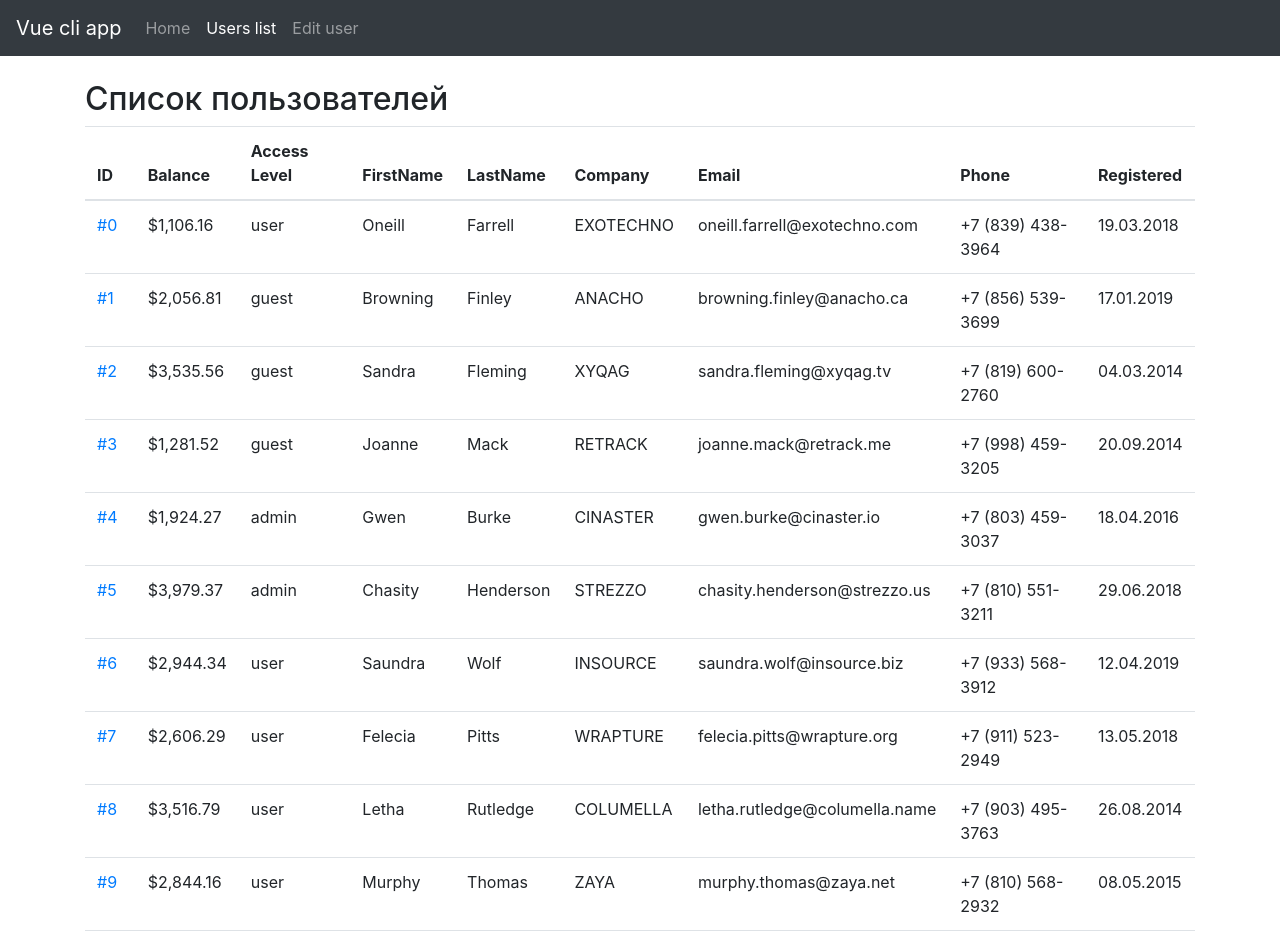
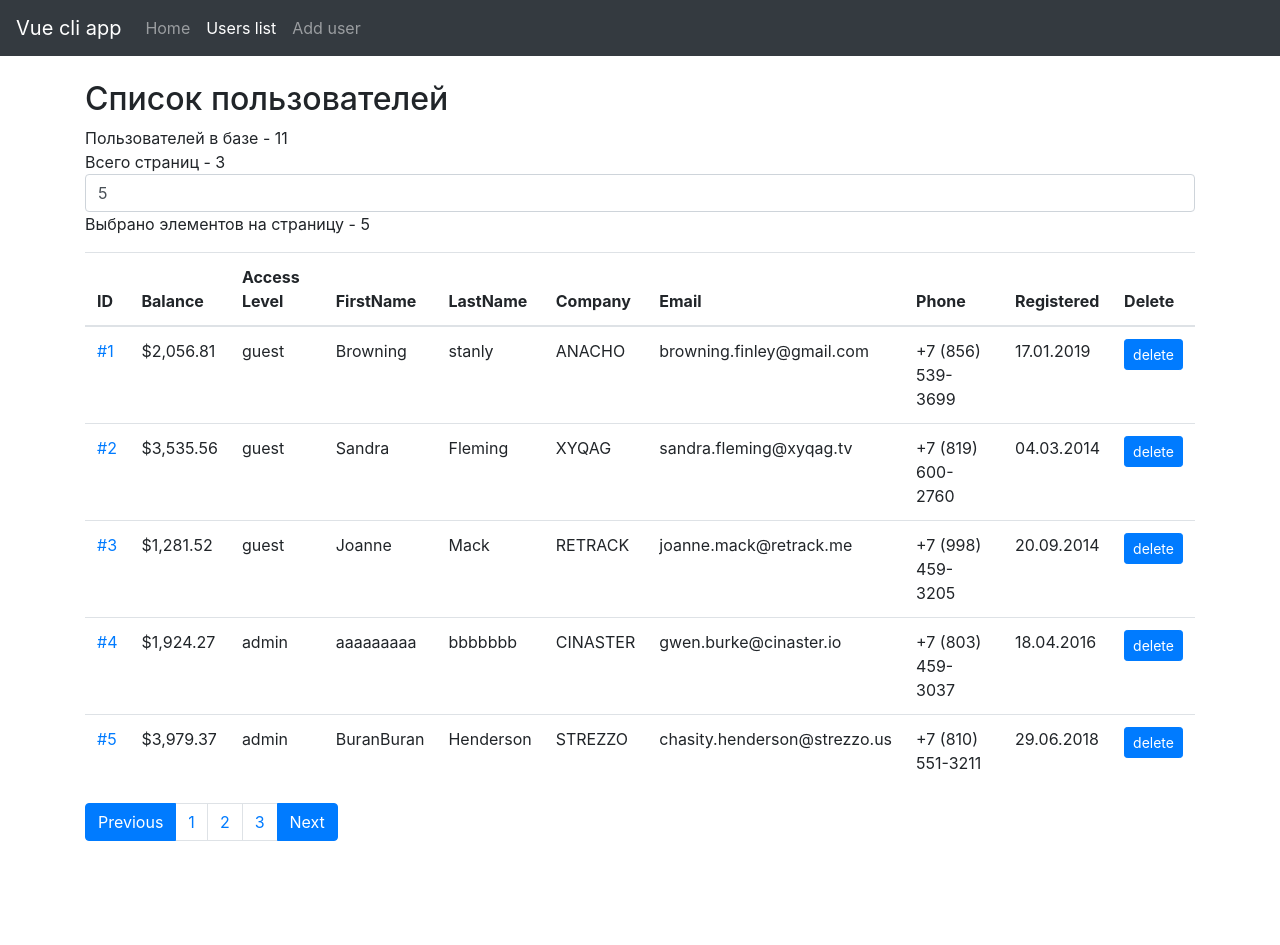
Before and after one commit to Kirigetov/vuejs-project, a Vue app in the folder vue-router-task/: page /users in a window 1280 px wide. Shown: the top 945 px of the page. After the commit the page ends 857 px from the top, so only its background shows below. Built offline with nearby package versions, Linux system fonts and the light colour scheme; data requests are answered from the project's data file.

Commit message:
creating pagination

```diff
--- a/vue-router-task/db.json
+++ b/vue-router-task/db.json
@@ -1,21 +1,5 @@
 {
   "users": [
-    {
-      "id": 0,
-      "isActive": false,
-      "balance": "$1,106.16",
-      "picture": "http://placehold.it/128x128",
-      "age": 20,
-      "accessLevel": "user",
-      "firstName": "Oneill",
-      "lastName": "Farrell",
-      "company": "EXOTECHNO",
-      "email": "oneill.farrell@exotechno.com",
-      "phone": "+7 (839) 438-3964",
-      "address": "922 Sedgwick Street, Columbus, Puerto Rico, 3370",
-      "about": "Est amet proident mollit laboris occaecat ut ut qui reprehenderit esse amet commodo eu ea.",
-      "registered": "19.03.2018"
-    },
     {
       "id": 1,
       "isActive": true,
@@ -24,9 +8,9 @@
       "age": 39,
       "accessLevel": "guest",
       "firstName": "Browning",
-      "lastName": "Finley",
+      "lastName": "stanly",
       "company": "ANACHO",
-      "email": "browning.finley@anacho.ca",
+      "email": "browning.finley@gmail.com",
       "phone": "+7 (856) 539-3699",
       "address": "620 Chauncey Street, Garnet, Illinois, 2256",
       "about": "Esse aliquip enim enim mollit reprehenderit.",
@@ -71,8 +55,8 @@
       "picture": "http://placehold.it/128x128",
       "age": 20,
       "accessLevel": "admin",
-      "firstName": "Gwen",
-      "lastName": "Burke",
+      "firstName": "aaaaaaaaa",
+      "lastName": "bbbbbbb",
       "company": "CINASTER",
       "email": "gwen.burke@cinaster.io",
       "phone": "+7 (803) 459-3037",
@@ -87,7 +71,7 @@
       "picture": "http://placehold.it/128x128",
       "age": 36,
       "accessLevel": "admin",
-      "firstName": "Chasity",
+      "firstName": "BuranBuran",
       "lastName": "Henderson",
       "company": "STREZZO",
       "email": "chasity.henderson@strezzo.us",
@@ -175,6 +159,14 @@
       "address": "328 Jefferson Avenue, Russellville, North Carolina, 4158",
       "about": "Mollit proident excepteur incididunt do mollit qui cupidatat sunt exercitation eu irure cupidatat anim.",
       "registered": "08.06.2015"
+    },
+    {
+      "email": "lllllll",
+      "firstName": "lllllllll",
+      "lastName": "sdfsdfsf",
+      "phone": "2322323233",
+      "company": "ssmvmsmkvkskv",
+      "id": 11
     }
   ]
 }
--- a/vue-router-task/package.json
+++ b/vue-router-task/package.json
@@ -12,6 +12,7 @@
     "axios": "^0.19.0",
     "bootstrap": "^4.3.1",
     "core-js": "^3.3.2",
+    "lodash": "^4.17.15",
     "vue": "^2.6.10",
     "vue-router": "^3.1.3"
   },
--- a/vue-router-task/src/App.vue
+++ b/vue-router-task/src/App.vue
@@ -18,11 +18,11 @@
           <router-link tag='li' class="nav-item" to="/" exact>
             <a class="nav-link">Home</a>
           </router-link>
-          <router-link tag='li' class="nav-item" to="/users" exact>
+          <router-link tag='li' class="nav-item" to="/users">
             <a class="nav-link">Users list</a>
           </router-link>
-          <router-link tag='li' class="nav-item" to="/users/:id" exact>
-            <a class="nav-link">Edit user</a>
+          <router-link tag='li' class="nav-item" to="/add">
+            <a class="nav-link">Add user</a>
           </router-link>
         </ul>
       </div>
--- /dev/null
+++ b/vue-router-task/src/components/Pagination.vue
@@ -0,0 +1,29 @@
+<template>
+  <div>
+    <ul class="pagination">
+      <router-link class="page-item" tag="li" to="/">
+        <a class="page-link">Previous</a>
+      </router-link>
+
+      <router-link v-for="page in pages" class="page-item" tag="li" :to="'page/' + page" :key="page">
+        <a class="page-link">{{ page }}</a>
+      </router-link>
+
+      <router-link class="page-item" tag="li" to="/">
+        <a class="page-link">Next</a>
+      </router-link>
+    </ul>
+  </div>
+</template>
+
+<script>
+export default {
+  name: 'Pagination',
+  props: {
+    pages: {
+      type: Number,
+      required: true
+    }
+  }
+}
+</script>
--- a/vue-router-task/src/components/UserForm.vue
+++ b/vue-router-task/src/components/UserForm.vue
@@ -1,7 +1,7 @@
 <template>
   <div>
     <h2>Edit User's Profile</h2>
-    <form>
+    <form ref="userForm">
       <div class="form-group">
         <label for="exampleInputEmail1">Email address</label>
         <input
@@ -53,8 +53,6 @@
           placeholder="Company"
         />
       </div>
-
-      <button type="submit" class="btn btn-primary">Submit</button>
     </form>
 
     <pre>{{localUser}}</pre>
--- a/vue-router-task/src/components/UserList.vue
+++ b/vue-router-task/src/components/UserList.vue
@@ -1,9 +1,5 @@
 <template>
   <table class="table">
-    <caption>
-      Общее количество пользователей -
-      <b>{{ usersCount }}</b>
-    </caption>
     <thead>
       <tr>
         <th scope="col">ID</th>
@@ -15,14 +11,13 @@
         <th scope="col">Email</th>
         <th scope="col">Phone</th>
         <th scope="col">Registered</th>
+        <th scope="col">Delete</th>
       </tr>
     </thead>
     <tbody>
       <tr v-for="user in users" :key="user.id">
         <td>
-          <router-link :to="'/edit/' + user.id">
-            #{{ user.id }}
-          </router-link>
+          <router-link :to="'/edit/' + user.id">#{{ user.id }}</router-link>
         </td>
         <td>{{ user.balance }}</td>
         <td>{{ user.accessLevel }}</td>
@@ -32,6 +27,13 @@
         <td>{{ user.email }}</td>
         <td>{{ user.phone }}</td>
         <td>{{ user.registered }}</td>
+        <td>
+          <button
+            class="btn btn-sm btn-primary"
+            type="button"
+            @click="$emit('delete', user.id)"
+          >delete</button>
+        </td>
       </tr>
     </tbody>
   </table>
@@ -45,14 +47,6 @@ export default {
       type: Array,
       required: true
     }
-  },
-  computed: {
-    usersCount: function() {
-      return this.users.length
-    }
-  },
-  watch: {
-    // '$route': function() {}
-  },
+  }
 }
 </script>
--- /dev/null
+++ b/vue-router-task/src/views/Add.vue
@@ -0,0 +1,30 @@
+<template>
+  <div>
+    <user-form v-model="user"></user-form>
+    <button class="btn btn-primary" type="button" @click="addUser">Add new user</button>
+  </div>
+</template>
+
+<script>
+import UserForm from '@/components/UserForm.vue'
+import Axios from 'axios'
+
+export default {
+  name: 'AddUserPage',
+  components: {
+    UserForm
+  },
+  data() {
+    return {
+      user: {}
+    }
+  },
+  methods: {
+    addUser() {
+      Axios.post(`http://localhost:3004/users/`, this.user).then(response => {
+        console.log(response)
+      })
+    }
+  }
+}
+</script>
--- a/vue-router-task/src/views/Edit.vue
+++ b/vue-router-task/src/views/Edit.vue
@@ -2,13 +2,13 @@
   <div>
     <div v-if="!user">Загрузка...</div>
     <user-form v-else v-model="user"></user-form>
-    <!-- <user-form v-else :user="user" @change="user = $event"></user-form> -->
   </div>
 </template>
 
 <script>
 import UserForm from '@/components/UserForm.vue'
 import Axios from 'axios'
+import _ from 'lodash'
 
 export default {
   name: 'EditUserPage',
@@ -20,19 +20,29 @@ export default {
       user: null
     }
   },
-  created() {
-    this.loadUser()
-  },
   computed: {
     id() {
       return this.$route.params.id
     }
+  },
+  watch: {
+    user: function(newVal, oldVal) {
+      if (!_.isEqual(newVal, oldVal)) this.saveUser()
+    }
+  },
+  created() {
+    this.loadUser()
   },
   methods: {
     loadUser() {
       Axios.get(`http://localhost:3004/users/${this.id}`).then(response => {
         this.user = response.data
       })
+    },
+    saveUser() {
+      Axios.put(`http://localhost:3004/users/${this.id}`, this.user).then(response => {
+        console.log(response)
+      })
     }
   }
 }
--- a/vue-router-task/src/views/Users.vue
+++ b/vue-router-task/src/views/Users.vue
@@ -2,39 +2,80 @@
   <div>
     <h2>Список пользователей</h2>
 
+    <div>
+      Пользователей в базе - {{ userTotal }}
+    </div>
+
+    <div>
+      Всего страниц - {{ pages }}
+    </div>
+
+    <div class="form-group">
+      <input type="number" class="form-control" v-model="usersPerPage" />
+
+      <div>Выбрано элементов на страницу - {{ usersPerPage }}</div>
+    </div>
+
     <div v-if="!users.length">Загрузка...</div>
-    <user-list v-else :users="users" />
+    <user-list v-else :users="usersListForPage" @delete="deleteUser" />
+
+    <pagination :pages='pages'></pagination>
+
+    <router-view></router-view>
+
+
   </div>
 </template>
 
 <script>
 import axios from 'axios'
 import UserList from '@/components/UserList.vue'
+import Pagination from '@/components/Pagination.vue'
 
 export default {
   name: 'UsersPage',
   components: {
-    'user-list': UserList
+    'user-list': UserList,
+    'pagination': Pagination
   },
   data: function() {
     return {
-      users: []
+      users: [],
+      usersPerPage: 5,
+      usersListForPage: [],
+      pages: 1
+    }
+  },
+  computed: {
+    userTotal: function() {
+      return this.users.length
     }
   },
   created: function() {
     this.loadUsers()
   },
   methods: {
+    usersToShow() {
+      this.usersListForPage = this.users.slice(0, this.usersPerPage);
+      this.pages = Math.ceil(this.users.length / this.usersPerPage);
+    },
     loadUsers() {
       axios
         .get('http://localhost:3004/users/')
         .then(response => {
-          this.users = response.data
+          this.users = response.data;
+          this.usersToShow()
         })
         .catch(error => {
           console.error(error)
         })
+    },
+    deleteUser(id) {
+      axios.delete(`http://localhost:3004/users/${id}`).then(() => this.loadUsers())
     }
-  }
+  },
+  watch: {
+    usersPerPage: 'usersToShow'
+  },
 }
 </script>
--- /dev/null
+++ b/vue-router-task/vue.config.js
@@ -0,0 +1,5 @@
+module.exports = {
+    configureWebpack: {
+      devtool: 'source-map'
+    }
+  }
```
Also changed, not shown: vue-router-task/src/router/index.js (+12 -1 lines), vue-router-task/src/utils/serialize.js (added, +37 -0 lines), 1 other file (tests, documents, lock files or other folders).
